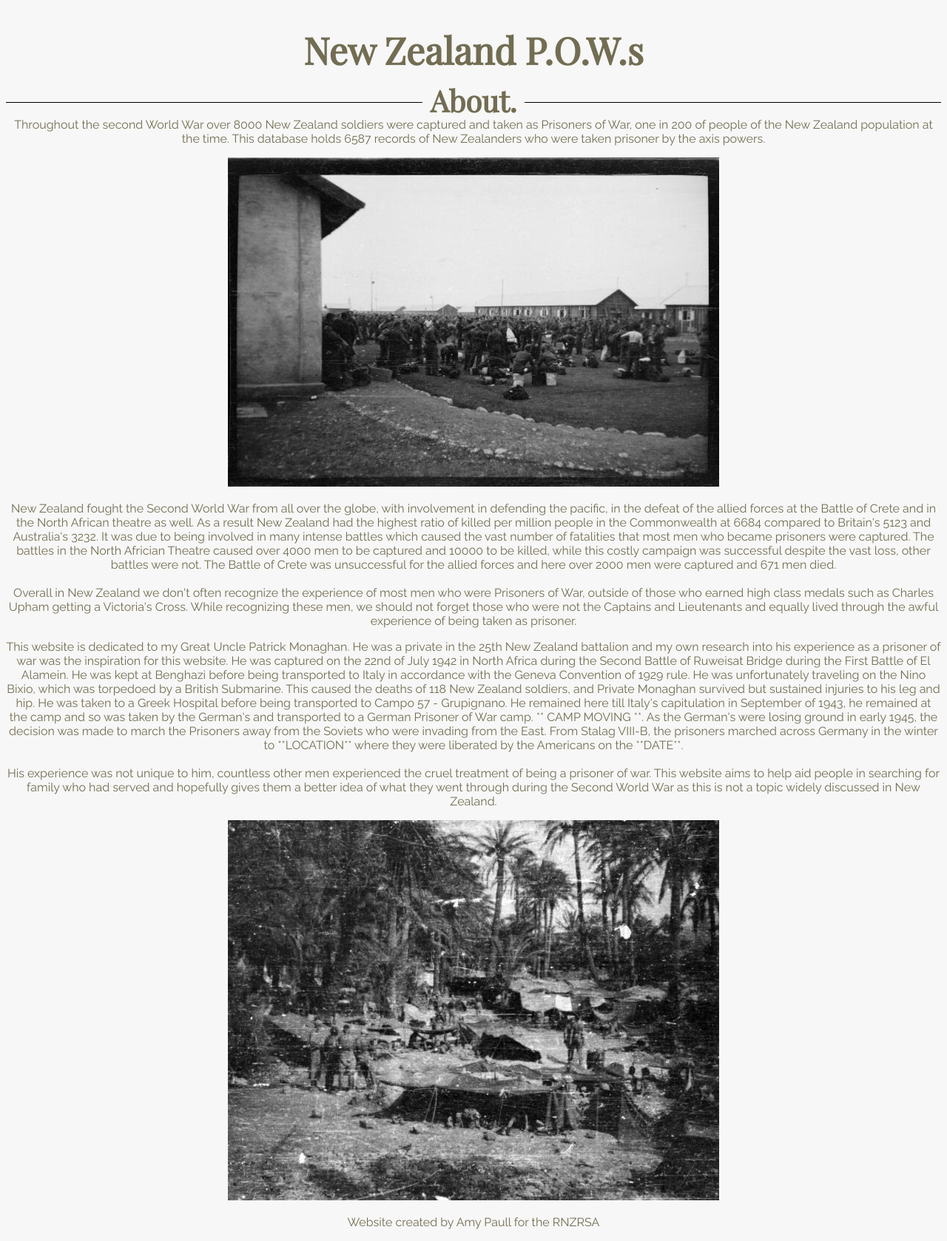
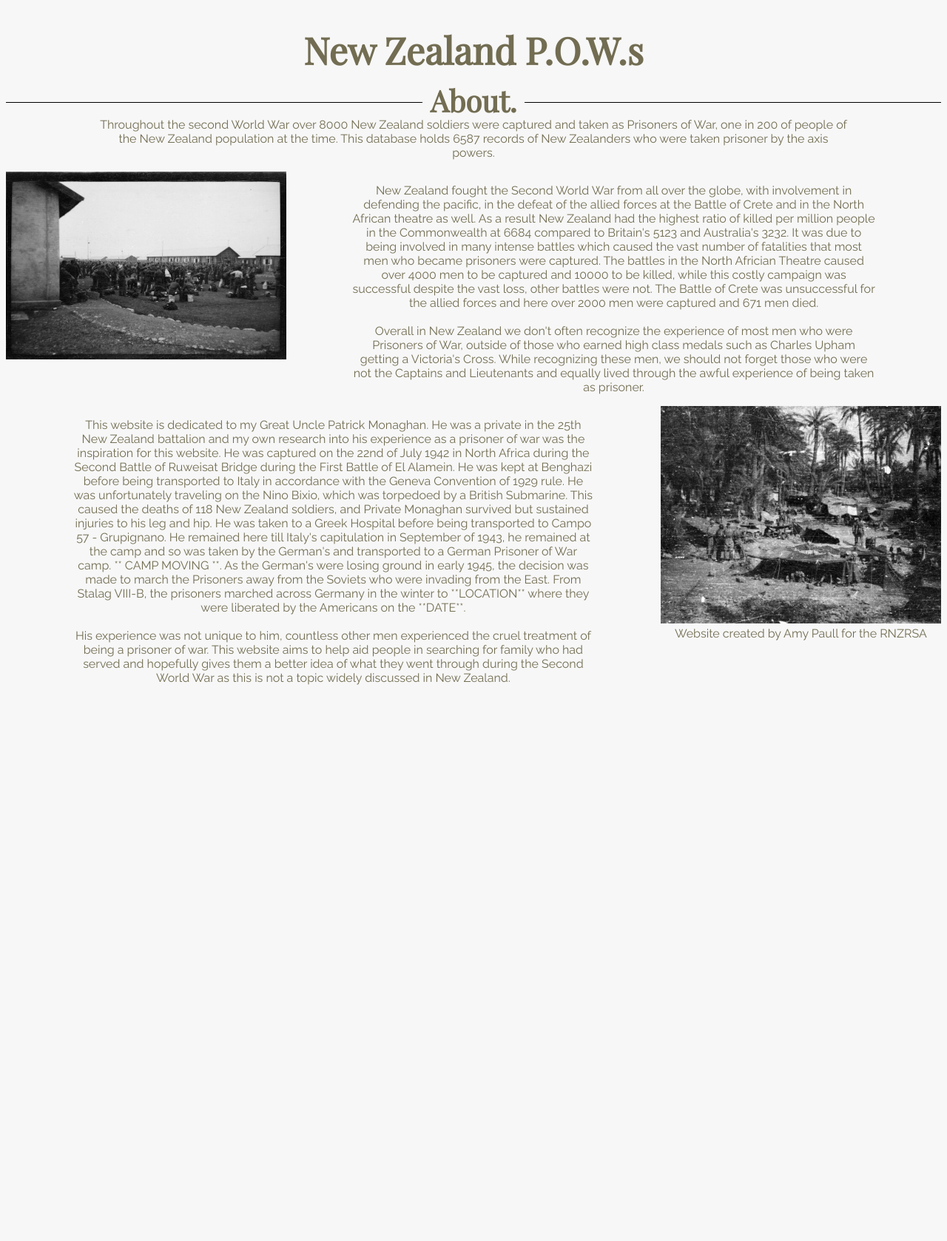
Before and after one commit to MJCaister/POW-1, a Flask app: page /about in a window 1280 px wide. Shown: the part 73-1751 px from the top of the page at 74% size. After the commit the page ends 999 px from the top, so only its background shows below. Run offline with Flask 2, Linux system fonts and the light colour scheme.

```diff
--- a/static/css/style.css
+++ b/static/css/style.css
@@ -45,6 +45,11 @@ nav {
   display: inline;
 }
 
+.row p {
+  padding-left: 10%;
+  padding-right: 10%;
+}
+
 .coloum {
   width: 33%;
   float: left;
@@ -55,6 +60,20 @@ nav {
   padding-left: 15%;
 }
 
+.aboutphoto {
+  width: 30%;
+  float: left;
+}
+
+.aboutphoto img {
+  width: 100%;
+}
+
+.abouttext {
+  width: 70%;
+  float: left;
+}
+
 .alphabet {
   color: #D9B68C;
   padding-top: 15px;
@@ -63,10 +82,16 @@ nav {
 
 .powphoto {
   width: 25%;
+  float: left;
 }
 
 .powtext {
   width: 75%;
+  float: left;
+}
+
+.powtext p {
+  padding: 0;
 }
 
 h1 {
@@ -98,8 +123,6 @@ table {
 }
 
 table td{
-  border-bottom: 2px solid #D9B68C;
-  border-right: 2px solid #D9B68C;
   text-align: left;
 }
 
--- a/templates/about.html
+++ b/templates/about.html
@@ -26,6 +26,8 @@
       lived through the awful experience of being taken as prisoner.
     </p>
   </div>
+</div>
+<div class="row">
   <div class="abouttext">
     <p>
     This website is dedicated to my Great Uncle Patrick Monaghan. He was a private in the 25th New Zealand
--- a/templates/records.html
+++ b/templates/records.html
@@ -2,7 +2,7 @@
 {% block content %}
 <h2><span>Results for {{query}}</span></h2>
 {% for pow in results %}
-  <p><a href="/pow/{{pow.id}}">{{pow.surname}}</a></p>
+  <p><a href="/pow/{{pow.id}}">{{pow.service_number}} {{pow.initial}}. {{pow.surname}}</a></p>
 {% endfor %}
 <h3><a href="/browse">Select To Browse Records</a></h3>
 {% endblock %}
```
Also changed, not shown: templates/prisoner.html (+9 -2 lines).
